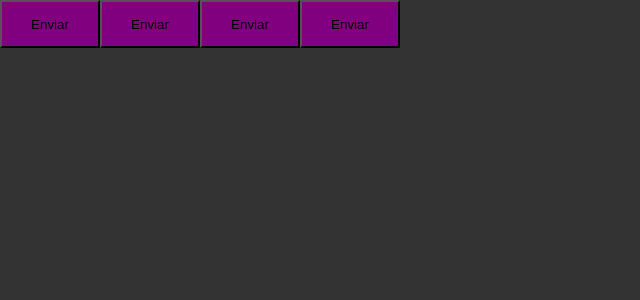
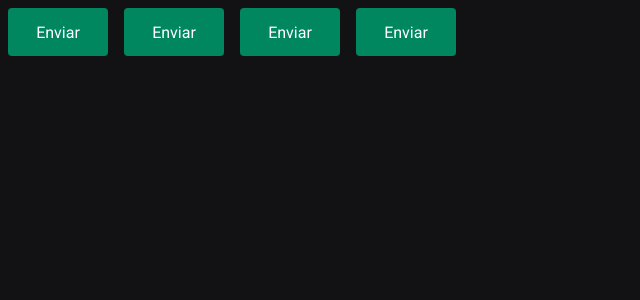
Before and after one commit to andressareis98/ignite-timer, a React (Vite) app: page / in a window 1280 px wide. Shown: the top 300 px of the page, without its empty margins (0-640 px from the left). Built offline with nearby package versions, Linux system fonts and the light colour scheme.

Commit message:
adicionando fontes e cores do tema

```diff
--- a/index.html
+++ b/index.html
@@ -2,7 +2,17 @@
 <html lang="en">
   <head>
     <meta charset="UTF-8" />
+
+    <link rel="preconnect" href="https://fonts.googleapis.com" />
+    <link rel="preconnect" href="https://fonts.gstatic.com" crossorigin />
+
     <meta name="viewport" content="width=device-width, initial-scale=1.0" />
+
+    <link
+      href="https://fonts.googleapis.com/css2?family=Roboto+Mono:wght@700&family=Roboto:wght@400;700&display=swap"
+      rel="stylesheet"
+    />
+
     <title>Ignite Timer</title>
   </head>
   <body>
--- a/src/components/Button.styles.ts
+++ b/src/components/Button.styles.ts
@@ -16,8 +16,12 @@
 export const ButtonContainer = styled.button<ButtonContainerProps>`
   width: 100px;
   height: 48px;
+  border-radius: 4px;
+  border: 0;
+  margin: 8px;
 
-  background-color: ${(props) => props.theme.primary};
+  background-color: ${(props) => props.theme["green-500"]};
+  color: ${(props) => props.theme.white};
   /* ${(props) => {
     return css`
       background-color: ${buttonVariants[props.variant]};
--- a/src/styles/global.ts
+++ b/src/styles/global.ts
@@ -7,9 +7,20 @@
         box-sizing: border-box;
     }
 
+    :focus{
+        outline: 0;
+        box-shadow: 0 0 0 2px ${(props) => props.theme["green-500"]};
+    }
+
     body{
-        background: #333;
-        color: #fff
+        background: ${(props) => props.theme["gray-900"]};
+        color: ${(props) => props.theme["gray-300"]};
+    }
+
+    body, input, textarea, button{
+        font-family: 'Roboto', sans-serif;
+        font-weight: 400;
+        font-size: 1rem;
     }
 
 `;
--- a/src/styles/themes/default.ts
+++ b/src/styles/themes/default.ts
@@ -1,4 +1,21 @@
 export const defaultTheme = {
-  primary: "purple",
-  secondary: "orange",
+  white: "#FFF",
+
+  "gray-100": "#E1E1E6",
+  "gray-300": "#C4C4CC",
+  "gray-400": "#8D8D99",
+  "gray-500": "#7C7C8A",
+  "gray-600": "#323238",
+  "gray-700": "#29292E",
+  "gray-800": "#202024",
+  "gray-900": "#121214",
+
+  "green-300": "#00B37E",
+  "green-500": "#00875F",
+  "green-700": "#015F43",
+
+  "red-500": "#AB222E",
+  "red-700": "#7A1921",
+
+  "yellow-500": "#FBA94C",
 };
```
